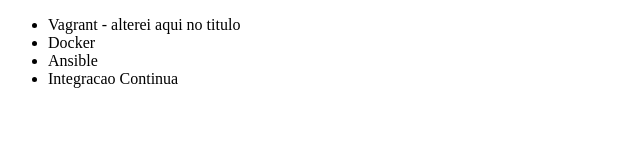
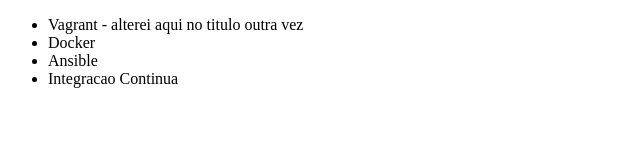
Before and after one commit to WellingtonNasciimento/AluraGitHub, a plain HTML site: page index.html in a window 1280 px wide. Shown: the full height of the page, 0-640 px from the left. Drawn offline with Linux system fonts and the light colour scheme.

Commit message:
Alteracao na branch master

```diff
--- a/index.html
+++ b/index.html
@@ -6,7 +6,7 @@
 </head>
 <body>
     <ul>
-        <li>Vagrant - alterei aqui no titulo</li>
+        <li>Vagrant - alterei aqui no titulo outra vez</li>
         <li>Docker</li>
         <li>Ansible</li>
         <li>Integracao Continua</li>
```
